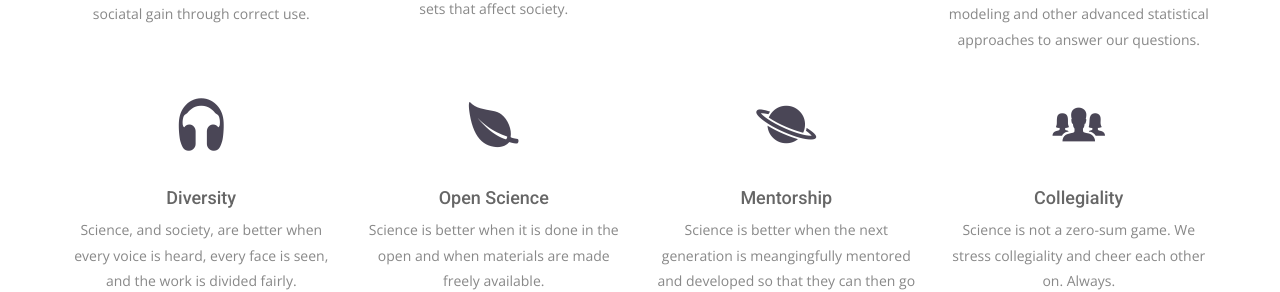
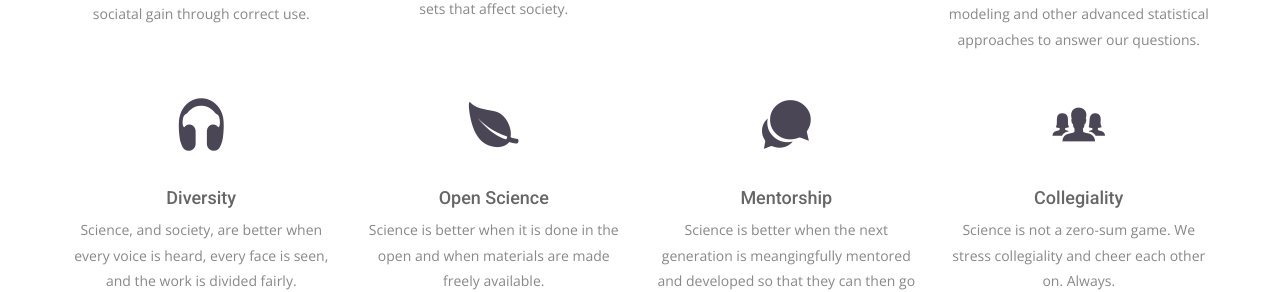
Before and after one commit to cognitionemotionlab/cognitionemotionlab.github.io, a Jekyll site: the page built from index.html, in a window 1280 px wide. Shown: the part 2519-2811 px from the top of the page. Built offline with Jekyll 4.4.1, drawn with Linux system fonts in a browser that asks for light colours; nearby versions of some CDN libraries; some web fonts are replaced.

Commit message:
Logo update.

```diff
--- a/index.html
+++ b/index.html
@@ -107,7 +107,7 @@ permalink: /
       </div>
       <div class="col-sm-6 col-md-3">
         <div class="service-item">
-          <i class="ion-planet"></i>
+          <i class="ion-chatbubbles"></i>
           <h4>Mentorship</h4>
           <p>Science is better when the next generation is meangingfully mentored and developed so that they can then go and replicate that approach in their own labs in the future.</p>
         </div>
```
